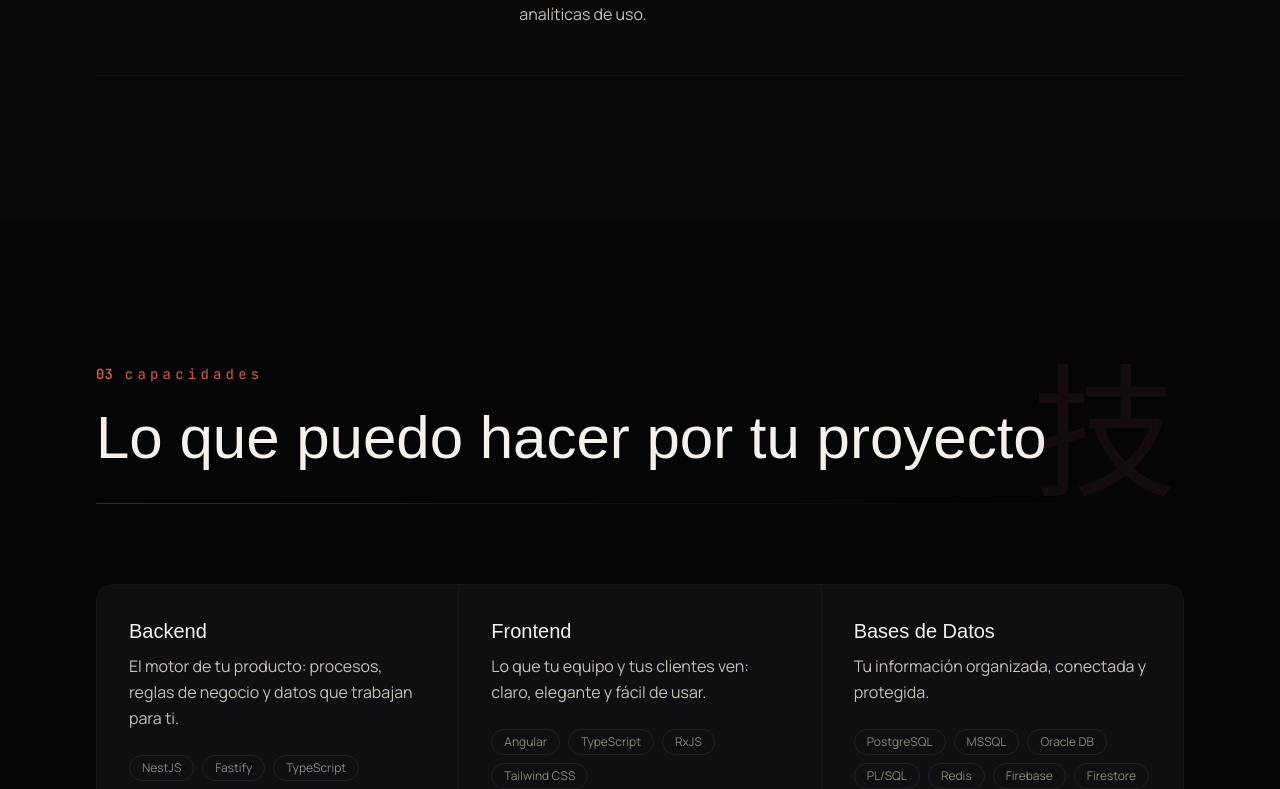
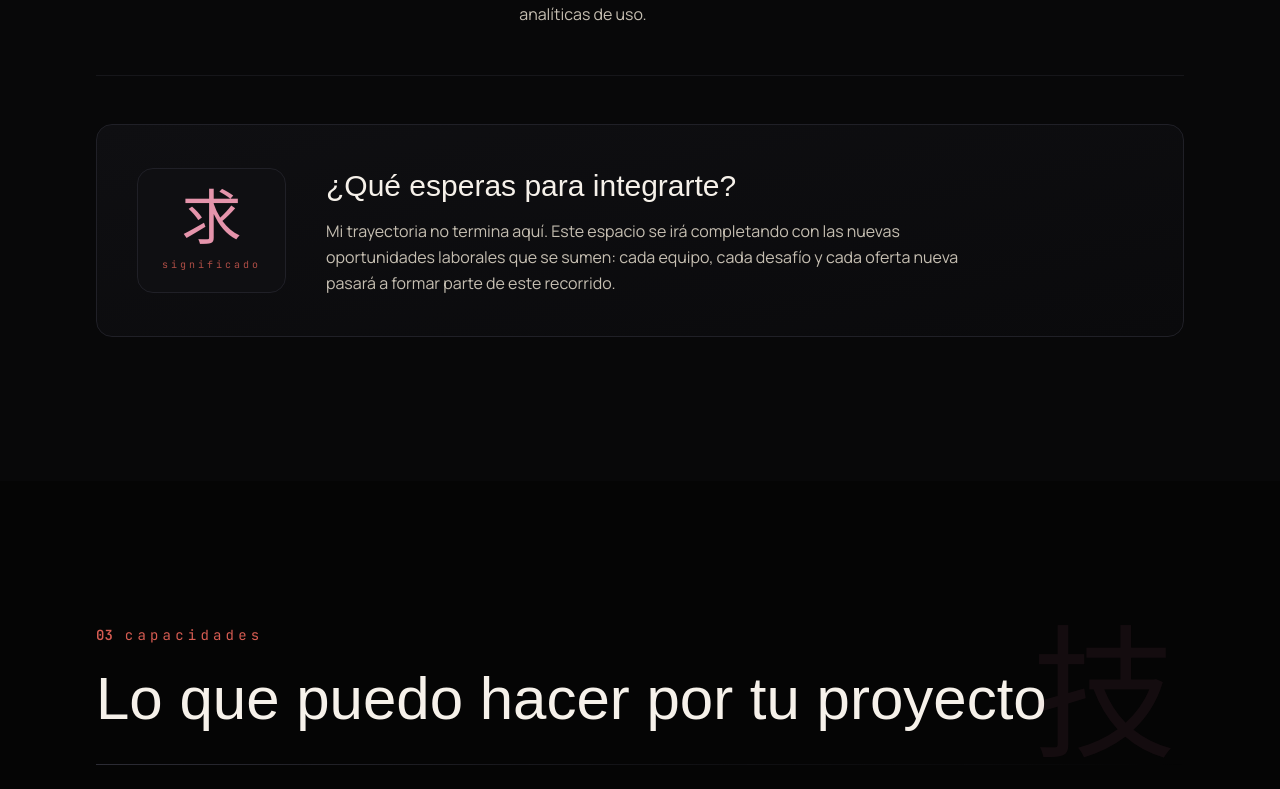
Before and after one commit to MisterGuajardo/portfolio, a Next.js app: page / in a window 1280 px wide. Shown: the part 3584-4373 px from the top of the page. Built offline with nearby package versions, Linux system fonts and the light colour scheme.

Commit message:
ajustes en sección de trayectoria y educacion

```diff
--- a/src/components/KanjiInfo.tsx
+++ b/src/components/KanjiInfo.tsx
@@ -8,6 +8,7 @@ type KanjiInfoProps = {
   meaning: string;
   description: string;
   relation: string;
+  variant?: "floating" | "inline";
 };
 
 export function KanjiInfo({
@@ -16,6 +17,7 @@ export function KanjiInfo({
   meaning,
   description,
   relation,
+  variant = "floating",
 }: KanjiInfoProps) {
   const [open, setOpen] = useState(false);
 
@@ -39,12 +41,29 @@ export function KanjiInfo({
         onClick={() => setOpen(true)}
         aria-label={`Ver el significado del kanji ${kanji}`}
         title={`${kanji} — ${meaning}`}
-        className="group pointer-events-auto absolute right-2 top-0 hidden select-none font-serif text-[9rem] leading-none text-sakura-500/[0.08] transition-colors duration-300 hover:text-sakura-400/40 focus:outline-none focus-visible:text-sakura-400/60 xl:block"
+        className={
+          variant === "inline"
+            ? "group inline-flex select-none flex-col items-center gap-2 rounded-2xl border border-ink-700 bg-ink-850 px-6 py-5 transition-colors hover:border-sakura-400/60 focus:outline-none focus-visible:border-sakura-400"
+            : "group pointer-events-auto absolute right-2 top-0 hidden select-none font-serif text-[9rem] leading-none text-sakura-500/[0.08] transition-colors duration-300 hover:text-sakura-400/40 focus:outline-none focus-visible:text-sakura-400/60 xl:block"
+        }
       >
-        {kanji}
-        <span className="pointer-events-none absolute bottom-1 left-0 right-0 text-center font-mono text-xs tracking-[0.3em] text-seal-400/0 transition-colors duration-300 group-hover:text-seal-400">
-          significado
-        </span>
+        {variant === "inline" ? (
+          <>
+            <span className="font-serif text-6xl leading-none text-sakura-400 transition-transform duration-300 group-hover:scale-105">
+              {kanji}
+            </span>
+            <span className="font-mono text-[10px] tracking-[0.3em] text-seal-400/80 transition-colors group-hover:text-seal-400">
+              significado
+            </span>
+          </>
+        ) : (
+          <>
+            {kanji}
+            <span className="pointer-events-none absolute bottom-1 left-0 right-0 text-center font-mono text-xs tracking-[0.3em] text-seal-400/0 transition-colors duration-300 group-hover:text-seal-400">
+              significado
+            </span>
+          </>
+        )}
       </button>
 
       {open && (
--- a/src/components/Sections.tsx
+++ b/src/components/Sections.tsx
@@ -58,6 +58,14 @@ const KANJI: Record<
       "Un pictograma directo: la mano con sus dedos extendidos. Está en palabras como 握手 (apretón de manos) y 協力 (colaboración).",
     relation:
       "La mano que se tiende para conocernos, colaborar y construir algo juntos.",
+  },
+  求: {
+    reading: "kyū",
+    meaning: "Buscar, pedir, alcanzar",
+    description:
+      "Dibuja una mano que se extiende hacia lo que desea alcanzar. Es el corazón de palabras como 求人 (oferta de empleo) y 要求 (requerimiento).",
+    relation:
+      "Las oportunidades laborales se buscan, se piden y se alcanzan: este gesto abre cada nuevo capítulo de mi trayectoria.",
   },
 };
 
@@ -247,7 +255,7 @@ const EDUCATION = [
   {
     title: "Técnico Profesional en Contabilidad",
     period: "2018 – 2019",
-    place: "Enseñanza Media Técnico Profesional",
+    place: "Liceo Guillermo Marín Larraín — Retiro, Región del Maule",
     note: "Título obtenido tras mi práctica profesional en la Compañía Chilena de Fósforos S.A (noviembre 2019 – enero 2020).",
   },
 ];
@@ -354,6 +362,20 @@ export function Experience() {
               </div>
             </article>
           ))}
+        </div>
+        <div className="mt-12 flex flex-col items-start gap-8 rounded-2xl border border-ink-700 bg-gradient-to-br from-ink-850 to-ink-900 p-8 lg:flex-row lg:items-center lg:gap-10 lg:p-10">
+          <KanjiInfo variant="inline" kanji="求" {...KANJI["求"]} />
+          <div>
+            <h3 className="font-serif text-2xl leading-snug text-paper xl:text-3xl">
+              ¿Qué esperas para integrarte?
+            </h3>
+            <p className="mt-3 max-w-2xl leading-relaxed text-paper-dim">
+              Mi trayectoria no termina aquí. Este espacio se irá completando
+              con las nuevas oportunidades laborales que se sumen: cada equipo,
+              cada desafío y cada oferta nueva pasará a formar parte de este
+              recorrido.
+            </p>
+          </div>
         </div>
       </div>
     </section>
```
